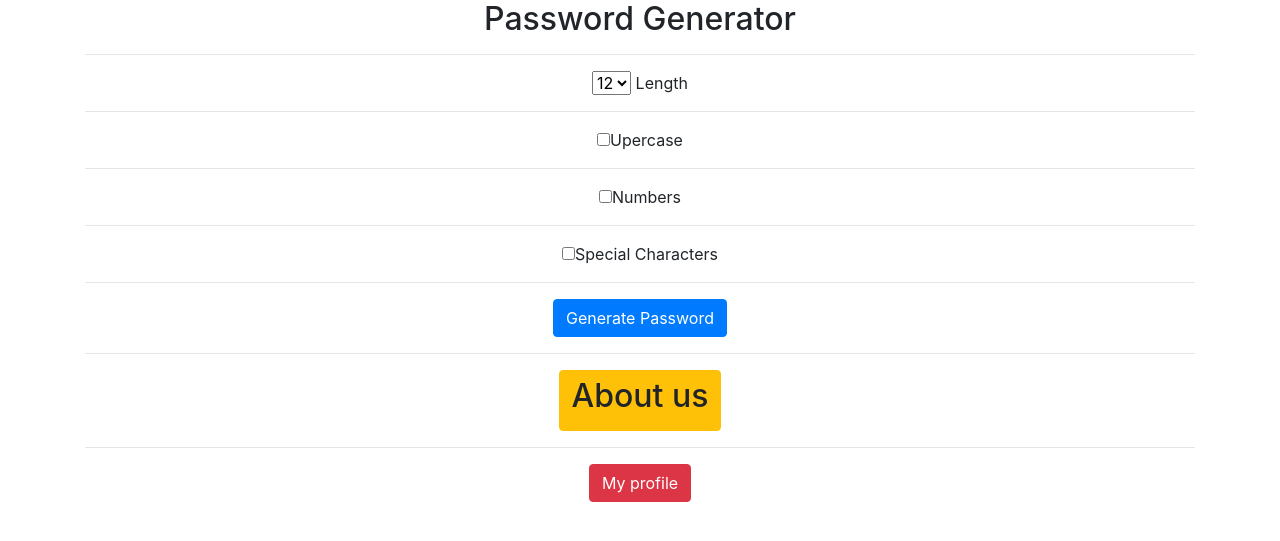
After one commit to manishhegde91/personal_portfolio_project, a Django app: page /passwordgenerator/home1/ in a window 1280 px wide. The commit adds this page. Shown: the top 541 px of the page. Run offline with Django 3.2, Linux system fonts and the light colour scheme; some libraries are stand-ins or nearby versions.

Commit message:
Password Generator

```diff
--- a/personal_portfolio/urls.py
+++ b/personal_portfolio/urls.py
@@ -23,6 +23,9 @@ urlpatterns = [
     path('admin/', admin.site.urls),
     path("",views.home,name="home"),
     path("aboutus/",views.aboutus,name="aboutus"),
+    path("passwordgenerator/home1/",views.home1,name="home1"),
+    path("passwordgenerator/aboutus1/",views.aboutus1,name="aboutus1"),
+    path("passwordgenerator/password/",views.password,name="password"),
     path('blog/', include('blog.urls')),
 ]
 
--- a/portfolio/templates/portfolio/base.html
+++ b/portfolio/templates/portfolio/base.html
@@ -34,12 +34,15 @@
   </button>
 
   <div class="collapse navbar-collapse text-center" id="navbarNav">
-    <ul class="navbar-nav m1-auto">
+    <ul class="nav justify-content-end">
       <li class="nav-item">
         <a class="nav-link" href="{% static 'portfolio/Latest resume Manish.pdf' %}">Resume</a>
       </li>
       <li class="nav-item">
         <a class="nav-link" href="{% url 'aboutus' %}">About</a>
+      </li>
+      <li class="nav-item">
+        <a class="nav-link" href="{% url 'home1' %}">Random Password Generator</a>
       </li>
       <li>
         <a role="button" href="{% url 'blog:all_blogs' %}" class="btn btn-primary">Blog</a>
--- /dev/null
+++ b/portfolio/templates/portfolio/password_generator/home.html
@@ -0,0 +1,42 @@
+<link rel="stylesheet" href="https://stackpath.bootstrapcdn.com/bootstrap/4.5.2/css/bootstrap.min.css" integrity="sha384-JcKb8q3iqJ61gNV9KGb8thSsNjpSL0n8PARn9HuZOnIxN0hoP+VmmDGMN5t9UJ0Z" crossorigin="anonymous">
+
+<div class="container text-center">
+
+<h2>Password Generator</h2>
+
+<hr>
+
+<form class="" action="{% url "password" %}">
+
+  <select name="length">
+
+    <option value="6">6</option>
+    <option value="7">7</option>
+    <option value="8">8</option>
+    <option value="9">9</option>
+    <option value="10">10</option>
+    <option value="11">11</option>
+    <option value="12" selected="selected">12</option>
+    <option value="13">13</option>
+    <option value="14">14</option>
+
+  </select> Length
+  <hr>
+
+  <input type="checkbox" name="uppercase">Upercase
+  <hr>
+  <input type="checkbox" name="numbers">Numbers
+  <hr>
+  <input type="checkbox" name="special">Special Characters
+  <hr>
+
+  <input type="submit" value="Generate Password" class="btn btn-primary">
+  <hr>
+
+</form>
+
+<a href="{% url "aboutus1" %}" class="btn btn-warning"><h2>About us</h2></a>
+<hr>
+<a href="{% url "home" %}" class="btn btn-danger">My profile</a>
+
+</div>
--- a/portfolio/views.py
+++ b/portfolio/views.py
@@ -1,5 +1,7 @@
 from django.shortcuts import render
 from .models import Project
+from django.http import HttpResponse
+import random
 
 def home(request):
     projects=Project.objects.all()
@@ -8,3 +10,28 @@ def home(request):
 def aboutus(request):
     projects=Project.objects.all()
     return render(request,"portfolio/aboutus.html",{"projects":projects})
+
+#Password_generator
+def home1(request):
+    return render(request,"portfolio/password_generator/home.html")
+
+def aboutus1(request):
+    return render(request,"portfolio/password_generator/aboutus.html")
+
+def password(request):
+    characters=list("abcdefghijklmnopqrstuvwxyz")
+
+    if request.GET.get("uppercase"):
+        characters.extend(list("ABCDEFGHIJKLMNOPQRSTUVWXYZ"))
+
+    if request.GET.get("special"):
+        characters.extend(list("!#$%&()=~|{`}*+_?><,./\]:;[@]`}"))
+
+    if request.GET.get("numbers"):
+        characters.extend(list("1234567890"))
+
+    length=int(request.GET.get("length",12))
+    thepassword=""
+    for x in range(length):
+        thepassword=thepassword+random.choice(characters)
+    return render(request,"portfolio/password_generator/password.html",{"password":thepassword})
```
Also changed, not shown: portfolio/templates/portfolio/password_generator/aboutus.html (added, +10 -0 lines), portfolio/templates/portfolio/password_generator/password.html (added, +10 -0 lines).
